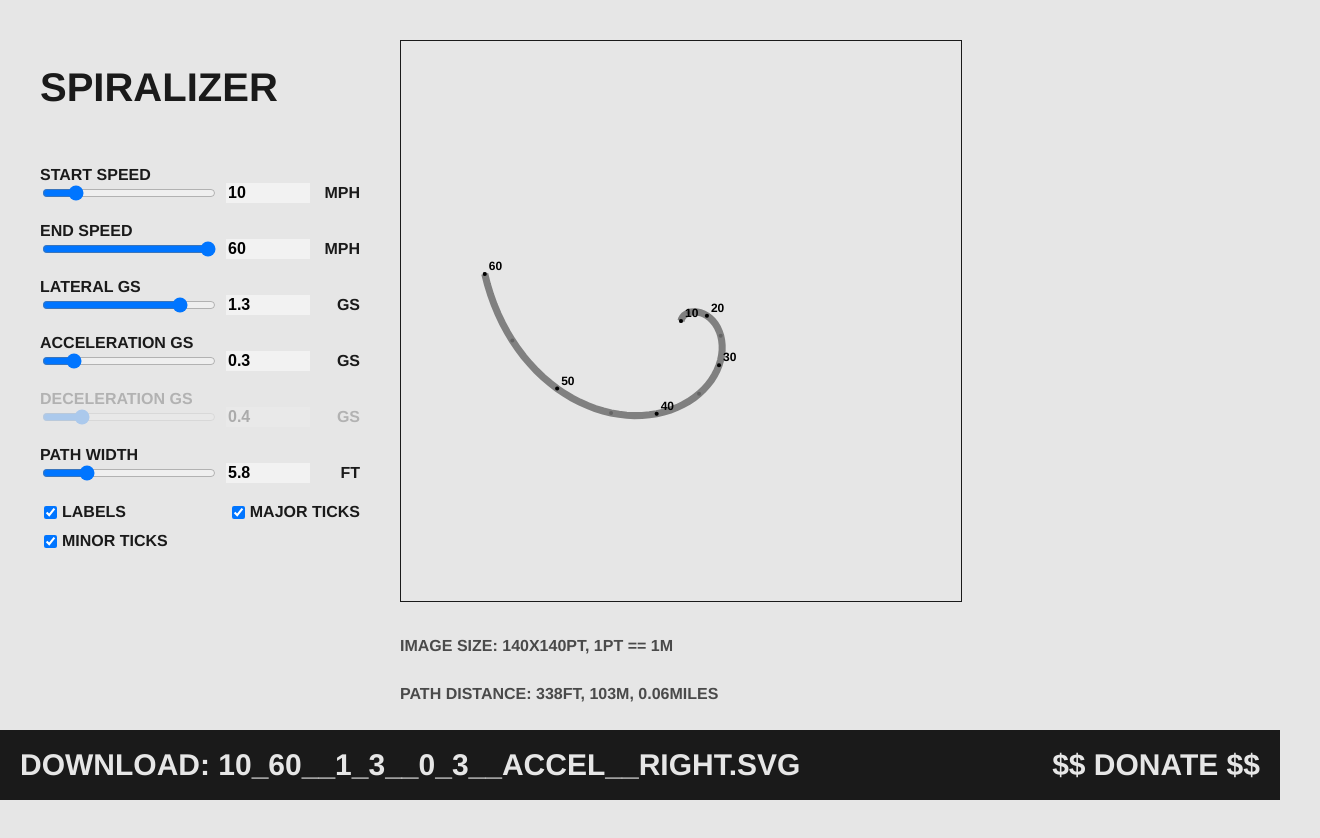
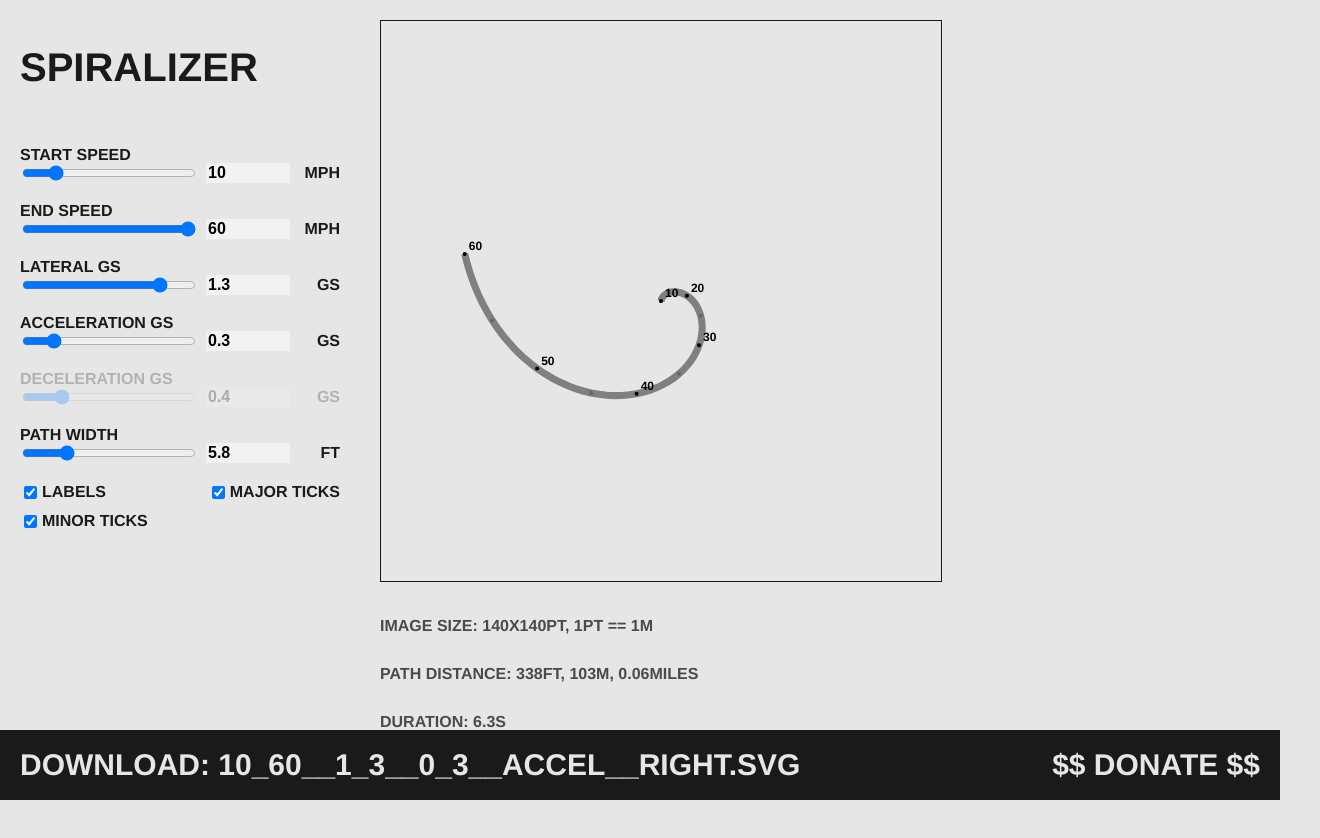
Before and after one commit to mikeferchak/spiralizer, a SvelteKit app: page / in a window 1280 px wide. Shown: the top 838 px of the page, 1320 px wide, since content can reach past the window. Built offline with nearby package versions, Linux system fonts and the light colour scheme.

Commit message:
loool css

```diff
--- a/src/routes/+page.svelte
+++ b/src/routes/+page.svelte
@@ -240,7 +240,6 @@
     width: 100vw;
     max-width: 100vw;
     flex: 1 1 auto;
-    padding: var(--main-content-padding);
     padding-bottom: 10rem;
 
     .controls {
```
